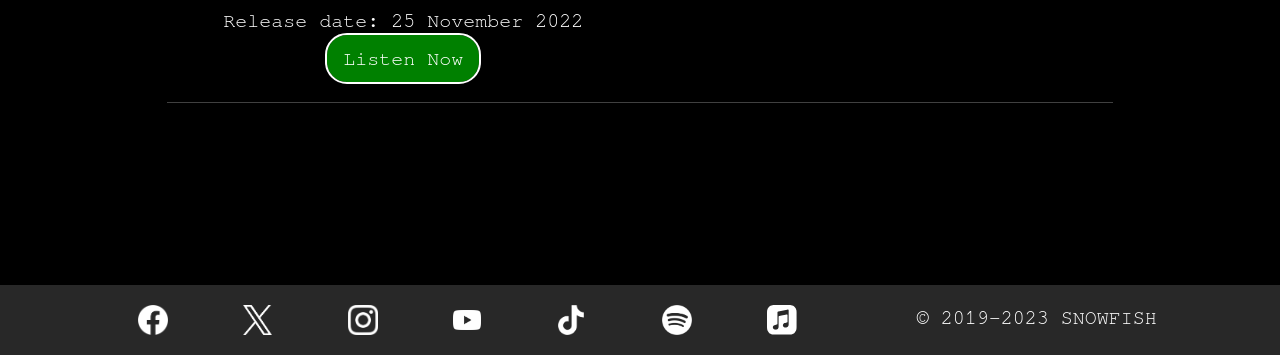
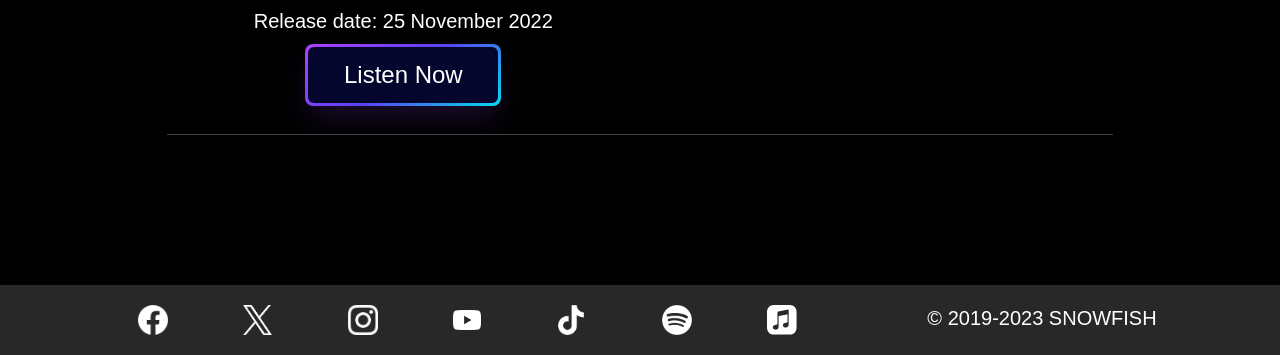
Before and after one commit to solomonrodrigues/snowfish, a Django app: page /music/ in a window 1280 px wide. Shown: the part 698-1053 px from the top of the page. Run offline with Django 4.2, Linux system fonts and the light colour scheme.

Commit message:
Custom button style

```diff
--- a/layout/static/layout/css/styles.css
+++ b/layout/static/layout/css/styles.css
@@ -8,7 +8,7 @@
 body, html {
     color: #fff;
     font-size: 16px;
-    font-family: "FreeMono", monospace;
+    font-family: "IBM Plex Sans",sans-serif;
     background-color: black; /*#0b151a;*/ /* #0a0f17 */
     line-height: 1.35;
     background-repeat: repeat;
@@ -293,13 +293,13 @@ a.nav-link:focus {
     text-align: center;
 }
 
-.retail-links a {
+/*.retail-links a {
     background: green;
 }
 
 .retail-links a:hover {
     background: lime;
-}
+}*/
 
 /* BUTTONS */
 .btn--primary {
@@ -324,6 +324,7 @@ a.nav-link:focus {
   width: 100%;
   z-index: 3;
   text-color: white;
+  font-family: "FreeMono", monospace;
 }
 
 .header ul {
@@ -455,3 +456,58 @@ a.nav-link:focus {
     display: none;
   }
 }
+
+/*
+<!-- HTML !-->
+<button class="custom-button" role="button"><span class="text">Button 64</span></button>
+*/
+
+/* CSS */
+.custom-button {
+  align-items: center;
+  background-image: linear-gradient(144deg,#AF40FF, #5B42F3 50%,#00DDEB);
+  border: 0;
+  border-radius: 8px;
+  box-shadow: rgba(151, 65, 252, 0.2) 0 15px 30px -5px;
+  box-sizing: border-box;
+  color: #FFFFFF;
+  display: flex;
+  font-family: Phantomsans, sans-serif;
+  font-size: 20px;
+  justify-content: center;
+  line-height: 1em;
+  max-width: 100%;
+  min-width: 140px;
+  padding: 3px;
+  text-decoration: none;
+  user-select: none;
+  -webkit-user-select: none;
+  touch-action: manipulation;
+  white-space: nowrap;
+  cursor: pointer;
+}
+
+.custom-button:active,
+.custom-button:hover {
+  outline: 0;
+}
+
+.custom-button span {
+  background-color: rgb(5, 6, 45);
+  padding: 16px 24px;
+  border-radius: 6px;
+  width: 100%;
+  height: 100%;
+  transition: 300ms;
+}
+
+.custom-button:hover span {
+  background: none;
+}
+
+@media (min-width: 768px) {
+  .custom-button {
+    font-size: 24px;
+    min-width: 196px;
+  }
+}
--- a/snowfishapp/templates/music.html
+++ b/snowfishapp/templates/music.html
@@ -25,7 +25,9 @@
               </div>
             </div>
             <div class="retail-links">
-              <a href="https://gyro.to/TheMonsterUpstairs" class="btn btn--primary">Listen Now</a>
+              <a href="https://gyro.to/TheMonsterUpstairs" class="btn">
+                  <button class="custom-button" role="button"><span class="text">Listen Now</span></button>
+              </a>
             </div>
           </div>
         </div>
--- a/snowfishapp/templates/photos.html
+++ b/snowfishapp/templates/photos.html
@@ -11,6 +11,7 @@
 
       <div class="mt-5">
         <p>Content goes here</p>
+        <img src="{% static 'layout/img/snowfish-logo-white.svg' %}" alt="Example Image">
       </div>
 
     </div>
```
Also changed, not shown: layout/templates/home.html (+5 -3 lines), layout/static/layout/img/gt_wht_trnsprnt.svg (deleted).
